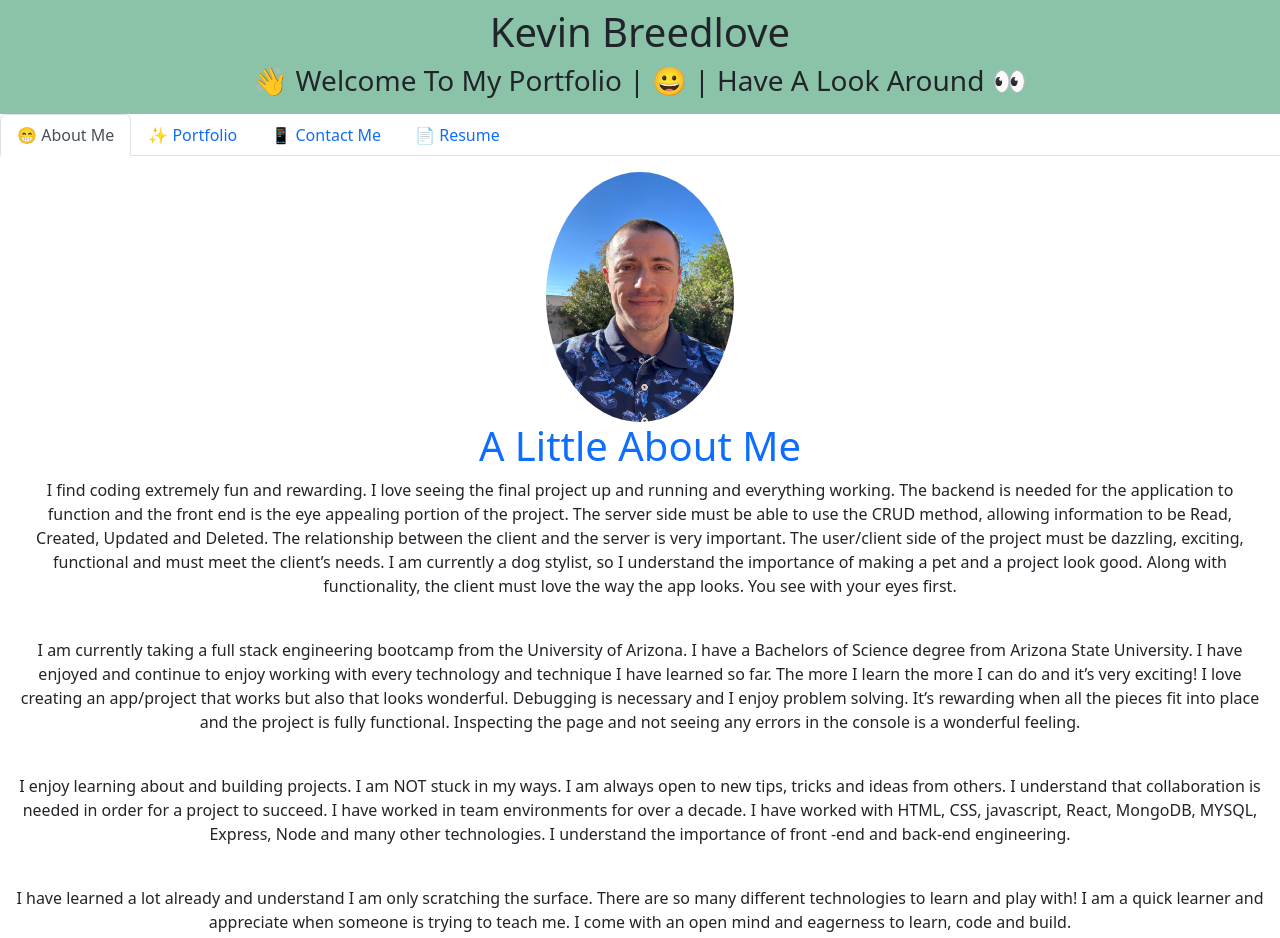
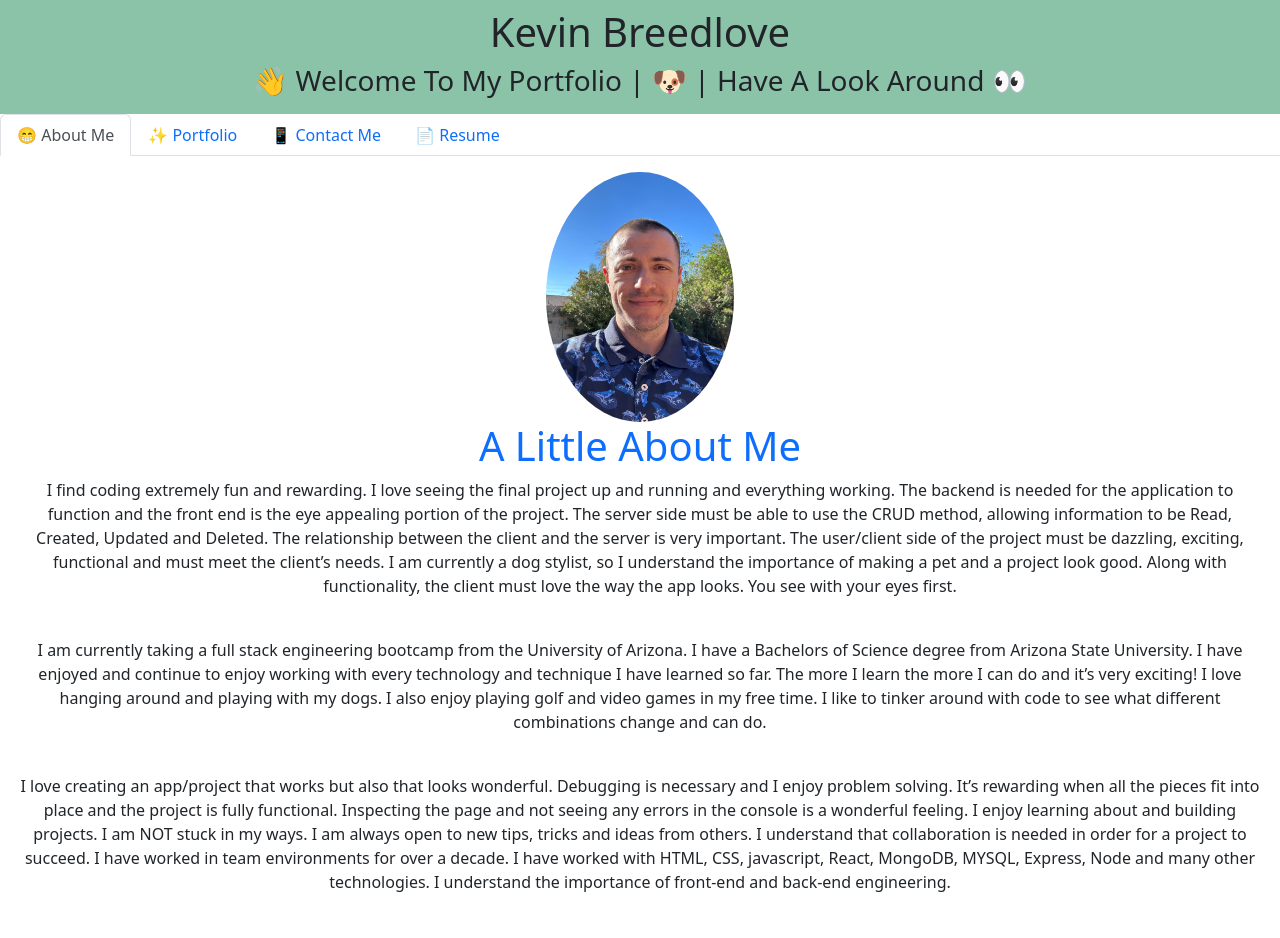
Before and after one commit to Chiweenie6/My_Projects_Portfolio, a React (Create React App) app: page / in a window 1280 px wide. Shown: the top 938 px of the page. Built offline with nearby package versions, Linux system fonts and the light colour scheme.

Commit message:
updated About Me page

```diff
--- a/src/components/Header.js
+++ b/src/components/Header.js
@@ -4,7 +4,7 @@ export default function Header () {
     return (
         <div class="text-center bg-success bg-opacity-50 p-2">
             <h1 class="fs-1">Kevin Breedlove</h1>
-            <h1 class="fs-3">👋 Welcome To My Portfolio | 😀 | Have A Look Around 👀</h1>
+            <h1 class="fs-3">👋 Welcome To My Portfolio | 🐶 | Have A Look Around 👀</h1>
         </div>
     );
 }
--- a/src/components/pages/AboutMe.js
+++ b/src/components/pages/AboutMe.js
@@ -31,22 +31,24 @@ export default function AboutMe() {
           University of Arizona. I have a Bachelors of Science degree from
           Arizona State University. I have enjoyed and continue to enjoy working
           with every technology and technique I have learned so far. The more I
-          learn the more I can do and it’s very exciting! I love creating an
-          app/project that works but also that looks wonderful. Debugging is
-          necessary and I enjoy problem solving. It’s rewarding when all the
-          pieces fit into place and the project is fully functional. Inspecting
-          the page and not seeing any errors in the console is a wonderful
-          feeling.
+          learn the more I can do and it’s very exciting! I love hanging around
+          and playing with my dogs. I also enjoy playing golf and video games in my
+          free time. I like to tinker around with code to see what different combinations change and can do.
         </p>
         <br></br>
         <p>
-          I enjoy learning about and building projects. I am NOT stuck in my
-          ways. I am always open to new tips, tricks and ideas from others. I
-          understand that collaboration is needed in order for a project to
-          succeed. I have worked in team environments for over a decade. I have
-          worked with HTML, CSS, javascript, React, MongoDB, MYSQL, Express,
-          Node and many other technologies. I understand the importance of front
-          -end and back-end engineering.
+          I love creating an app/project that works but also that looks
+          wonderful. Debugging is necessary and I enjoy problem solving. It’s
+          rewarding when all the pieces fit into place and the project is fully
+          functional. Inspecting the page and not seeing any errors in the
+          console is a wonderful feeling. I enjoy learning about and building
+          projects. I am NOT stuck in my ways. I am always open to new tips,
+          tricks and ideas from others. I understand that collaboration is
+          needed in order for a project to succeed. I have worked in team
+          environments for over a decade. I have worked with HTML, CSS,
+          javascript, React, MongoDB, MYSQL, Express, Node and many other
+          technologies. I understand the importance of front-end and back-end
+          engineering.
         </p>
         <br></br>
         <p>
```
